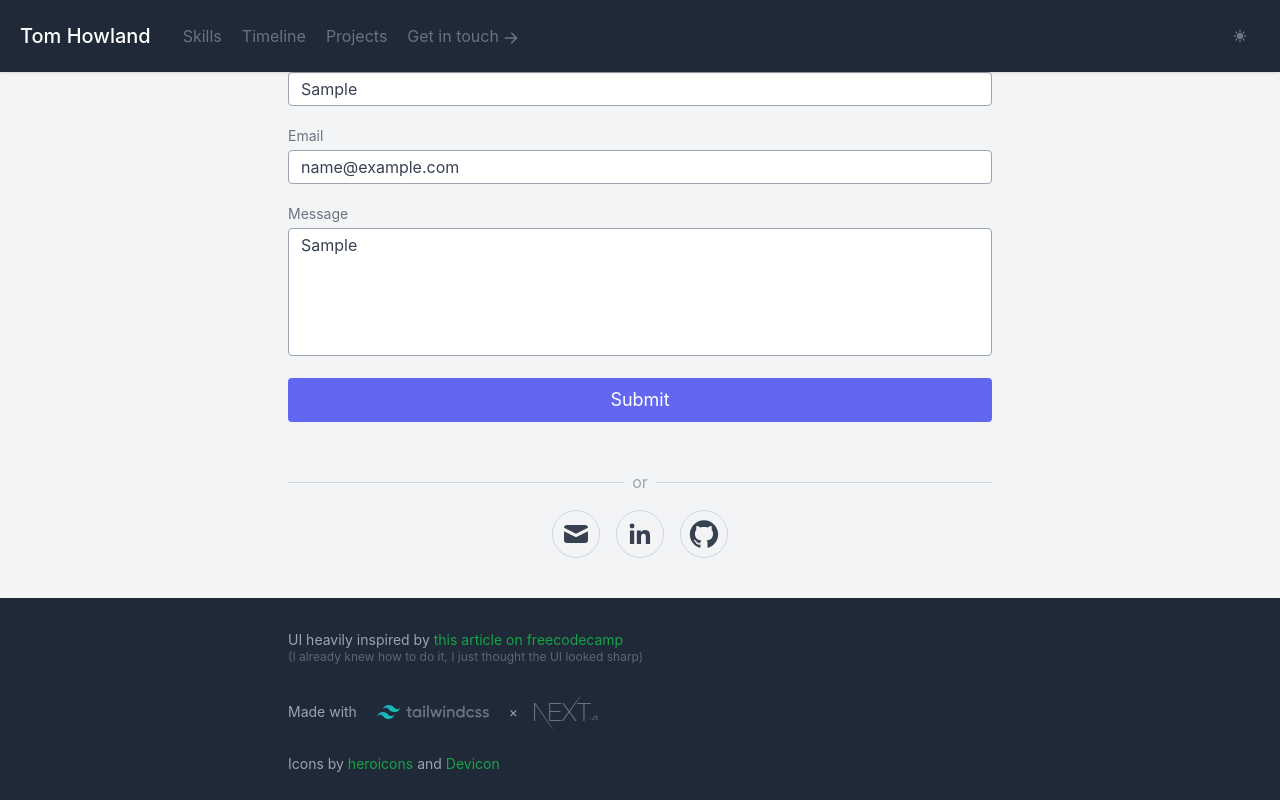
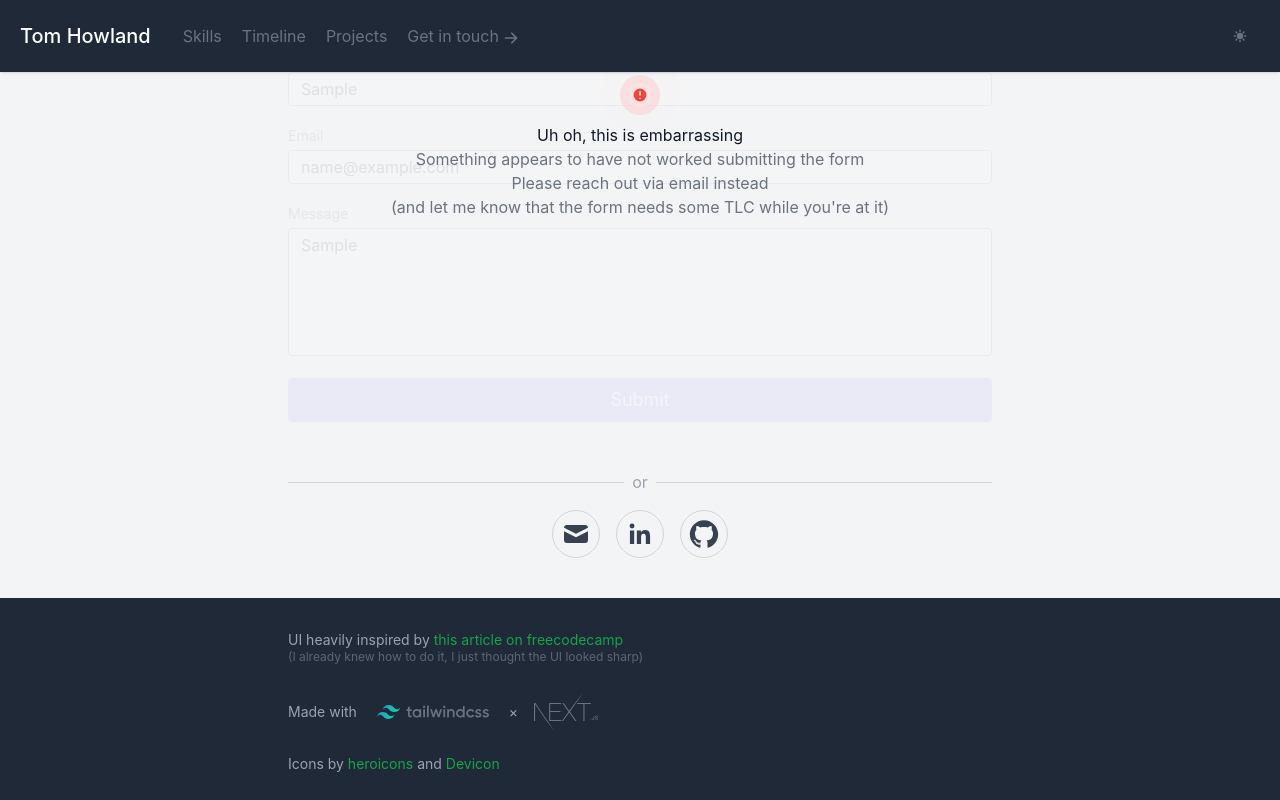
Before and after one commit to THowland1/portfolio2022, a Next.js app: page / in a window 1280 px wide. Both pictures are taken after typing "Sample", "name@example.com", "Sample" into the empty fields and a click on the button "Submit". Shown: the part 3838-4638 px from the top of the page. Built offline with nearby package versions, Linux system fonts and the light colour scheme; no server answers.

Commit message:
Handle form sad paths

```diff
--- a/components/Contact.tsx
+++ b/components/Contact.tsx
@@ -1,6 +1,11 @@
 import React, { FormEvent, useState } from 'react';
 
-import { ChatIcon, CheckCircleIcon, MailIcon } from '@heroicons/react/solid';
+import {
+  ChatIcon,
+  CheckCircleIcon,
+  ExclamationCircleIcon,
+  MailIcon,
+} from '@heroicons/react/solid';
 const inputClass = `
   w-full
   rounded
@@ -16,9 +21,11 @@ const inputClass = `
 
   focus:ring-2
   focus:ring-indigo-300 dark:focus:ring-indigo-900
+  invalid:focus:ring-red-300 dark:invalid:focus:ring-red-900
 
   border-gray-400 dark:border-gray-700
   focus:border-indigo-500 dark:focus:border-indigo-500
+  invalid:border-red-400 invalid:focus:border-red-500
 
   text-gray-700 dark:text-gray-100
 
@@ -30,7 +37,7 @@ const textareaClass = `${inputClass} h-32`;
 async function submit(e: FormEvent, data: any) {
   e.preventDefault();
 
-  await fetch('/form-submit', {
+  const response = await fetch('/form-submit', {
     method: 'POST', // *GET, POST, PUT, DELETE, etc.
     mode: 'cors', // no-cors, *cors, same-origin
     cache: 'no-cache', // *default, no-cache, reload, force-cache, only-if-cached
@@ -43,6 +50,10 @@ async function submit(e: FormEvent, data: any) {
     referrerPolicy: 'no-referrer', // no-referrer, *no-referrer-when-downgrade, origin, origin-when-cross-origin, same-origin, strict-origin, strict-origin-when-cross-origin, unsafe-url
     body: JSON.stringify(data), // body data type must match "Content-Type" header
   });
+
+  if (response.status !== 200) {
+    throw new Error('Not 200');
+  }
 }
 
 export default function Contact() {
@@ -50,6 +61,7 @@ export default function Contact() {
   const [email, setEmail] = useState('');
   const [message, setMessage] = useState('');
   const [submitted, setSubmitted] = useState(false);
+  const [errored, setErrored] = useState(false);
   const [loading, setLoading] = useState(false);
 
   return (
@@ -61,6 +73,7 @@ export default function Contact() {
               setLoading(true);
               submit(e, { name, email, message })
                 .then((_) => setSubmitted(true))
+                .catch((_) => setErrored(true))
                 .finally(() => setLoading(false));
             }}
             name='contact'
@@ -78,7 +91,7 @@ export default function Contact() {
             <div
               className='text-left transition duration-700'
               style={
-                !submitted
+                !submitted && !errored
                   ? { opacity: 1 }
                   : { opacity: 0.1, pointerEvents: 'none' }
               }
@@ -98,6 +111,7 @@ export default function Contact() {
                   disabled={submitted}
                   onChange={(e) => setName(e.target.value)}
                   className={inputClass}
+                  required
                 />
               </div>
               <div className='relative mb-4'>
@@ -115,6 +129,7 @@ export default function Contact() {
                   value={email}
                   onChange={(e) => setEmail(e.target.value)}
                   className={inputClass}
+                  required
                 />
               </div>
               <div className='relative mb-4'>
@@ -131,12 +146,16 @@ export default function Contact() {
                   disabled={submitted}
                   onChange={(e) => setMessage(e.target.value)}
                   className={textareaClass}
+                  required
                 />
               </div>
               <button
-                disabled={submitted || loading}
+                disabled={submitted || loading || errored}
                 type='submit'
-                className='flex gap-2 justify-center items-center text-white disabled:opacity-70 w-full bg-indigo-500 bg-indigo-500 border-0 py-2 px-6 focus:outline-none hover:bg-indigo-600 rounded text-lg'
+                className={`
+                flex gap-2 justify-center items-center text-white disabled:opacity-70 w-full  border-0 py-2 px-6 focus:outline-none  rounded text-lg
+                bg-indigo-500 hover:bg-indigo-600 disabled:hover:bg-indigo-500
+                `}
               >
                 {loading ? (
                   <>
@@ -163,13 +182,45 @@ export default function Contact() {
             className='flex flex-col items-center justify-center absolute inset-0 transition delay-1000 duration-700'
           >
             <span className='relative flex justify-center items-center w-10 h-10 rounded-full'>
-              <span className='beacon z-0 w-8 h-8 bg-gray-700 absolute inset-0 m-auto rounded-full'></span>
-              <span className='absolute flex z-1 justify-center items-center w-6 h-6 bg-green-900 rounded-full ring-8 ring-gray-800'>
+              <span className='beacon z-0 w-8 h-8 bg-green-300 dark:bg-gray-800 absolute inset-0 m-auto rounded-full'></span>
+              <span className='absolute flex z-1 justify-center items-center w-6 h-6 bg-green-100 dark:bg-green-900 rounded-full ring-8 ring-green-200/50 dark:ring-gray-800'>
                 <CheckCircleIcon className='w-4 h-4 text-green-500' />
               </span>
             </span>
-            <span className='text-gray-200 mt-2'>Form submitted</span>
+            <span className='text-gray-900 dark:text-gray-200 mt-2'>
+              Form submitted
+            </span>
             <span>I&apos;ll be sure to take a look ASAP</span>
+          </div>
+          <div
+            style={
+              errored
+                ? { opacity: 1 }
+                : {
+                    opacity: 0,
+                    pointerEvents: 'none',
+                    transform: 'translateY(2rem)',
+                  }
+            }
+            className='flex flex-col items-center justify-center absolute inset-0 transition delay-1000 duration-700'
+          >
+            <span className='relative flex justify-center items-center w-10 h-10 rounded-full'>
+              <span className='beacon z-0 w-8 h-8 bg-red-300 dark:bg-gray-800 absolute inset-0 m-auto rounded-full'></span>
+              <span className='absolute flex z-1 justify-center items-center w-6 h-6 bg-red-100 dark:bg-red-900 rounded-full ring-8 ring-red-200/50 dark:ring-gray-800'>
+                <ExclamationCircleIcon className='w-4 h-4 text-red-500' />
+              </span>
+            </span>
+            <span className='text-gray-900 dark:text-gray-200 mt-2'>
+              Uh oh, this is embarrassing
+            </span>
+            <span>
+              Something appears to have not worked submitting the form
+            </span>
+            <span>Please reach out via email instead</span>
+            <span>
+              (and let me know that the form needs some TLC while you&apos;re at
+              it)
+            </span>
           </div>
         </div>
 
```
